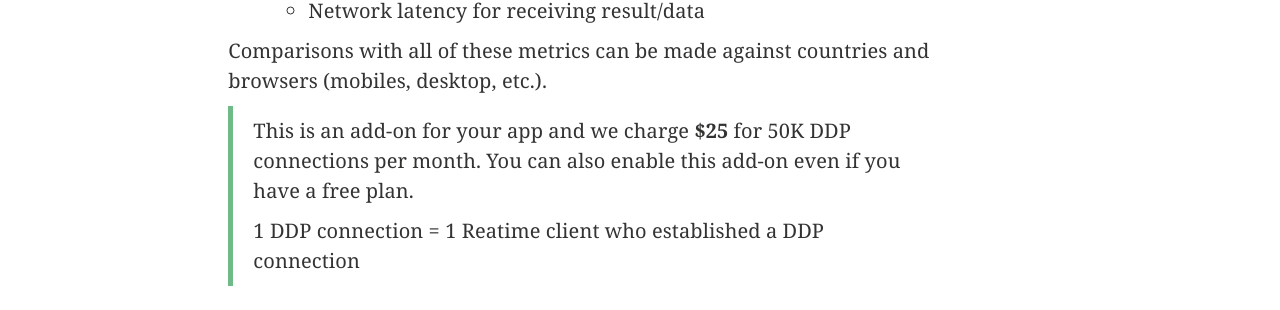
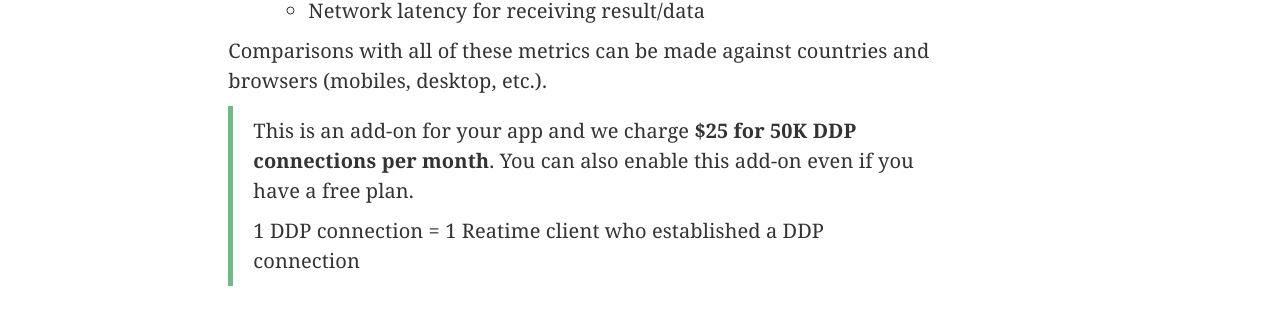
Before and after one commit to kadiraio/kadiraio.github.io, a Jekyll site: the page built from _posts/blog/2014-06-30-what-should-kadira-build-next.md, in a window 1280 px wide. Shown: the part 779-1089 px from the top of the page. Built offline with Jekyll 4.4.1, drawn with Linux system fonts in a browser that asks for light colours; comment, search, counter and statistics services are not loaded.

Commit message:
style change

```diff
--- a/_posts/blog/2014-06-30-what-should-kadira-build-next.md
+++ b/_posts/blog/2014-06-30-what-should-kadira-build-next.md
@@ -24,7 +24,7 @@
 
 Comparisons with all of these metrics can be made against countries and browsers (mobiles, desktop, etc.).
 
-> This is an add-on for your app and we charge **$25** for 50K DDP connections per month. You can also enable this add-on even if you have a free plan.
+> This is an add-on for your app and we charge **$25 for 50K DDP connections per month**. You can also enable this add-on even if you have a free plan.
 >
 > 1 DDP connection = 1 Reatime client who established a DDP connection
 
```
